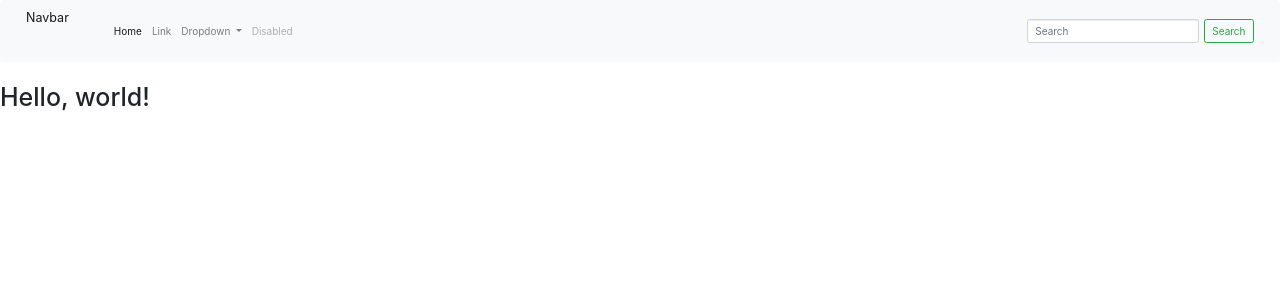
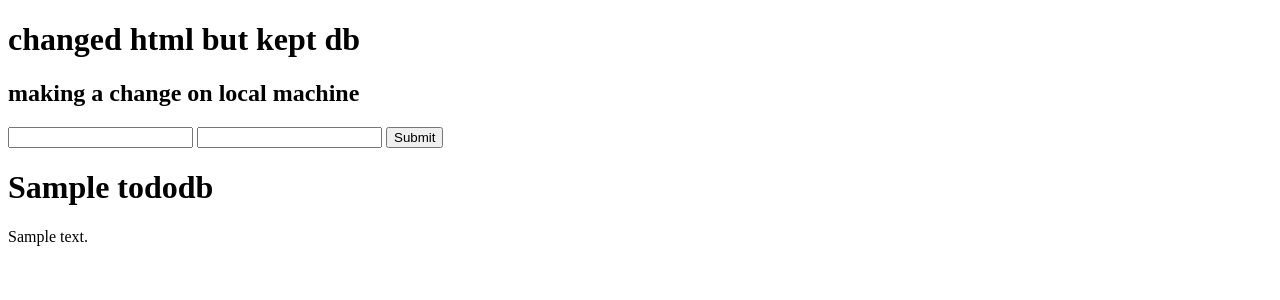
Before and after one commit to SalamaZack/SeaNotes, a Flask app: page / in a window 1280 px wide. Shown: the top 300 px of the page. Run offline with Flask 2, Linux system fonts and the light colour scheme; a database or web service that is not in the repository returns one stand-in record (values such as "Sample title"); some libraries are stand-ins or nearby versions.

Commit message:
Revert "rebuilding entire project to get bootstrap working"
This reverts commit 5f094492aa0360d3ec2bca4ec27fc7d2ac0078b9.

```diff
--- a/app/server.py
+++ b/app/server.py
@@ -1,15 +1,31 @@
 from flask import Flask, redirect, url_for, request, render_template
 from pymongo import MongoClient
-from flask_bootstrap import Bootstrap
 
 app = Flask(__name__)
-Bootstrap(app)
-app.static_folder = 'static'
+
+client = MongoClient('mongo', 27017)
+db = client.tododb
 
 
 @app.route('/')
 def todo():
-    return render_template('index.html')
+
+    _items = db.tododb.find()
+    items = [item for item in _items]
+
+    return render_template('index.html', items=items)
+
+
+@app.route('/new', methods=['POST'])
+def new():
+
+    item_doc = {
+        'name': request.form['name'],
+        'description': request.form['description']
+    }
+    db.tododb.insert_one(item_doc)
+
+    return redirect(url_for('todo'))
 
 if __name__ == "__main__":
     app.run(host='0.0.0.0', debug=True)
--- a/app/templates/index.html
+++ b/app/templates/index.html
@@ -1,69 +1,19 @@
-{% extends "bootstrap/base.html" %}
-{% block body %}
-<!doctype html>
-<html lang="en">
-  <style type="text/css">
-.navbar .container .navbar-brand {
-    color: #373535 !important;
-    font-size: 40px;
-    margin: 8px 0;
-}
-</style>
-  <head>
-    <!-- Required meta tags -->
-    <meta charset="utf-8">
-    <meta name="viewport" content="width=device-width, initial-scale=1, shrink-to-fit=no">
+<!DOCTYPE html>
+<html>
+<head>
+    <h1>changed html but kept db</h1>
+    <h2>making a change on local machine</h2>
+</head>
+<body>
+<form action="/new" method="POST">
+    <input type="text" name="name"></input>
+    <input type="text" name="description"></input>
+    <input type="submit"></input>
+  </form>
 
-    <!-- Bootstrap CSS -->
-    <link rel="stylesheet" href="https://stackpath.bootstrapcdn.com/bootstrap/4.3.1/css/bootstrap.min.css" integrity="sha384-ggOyR0iXCbMQv3Xipma34MD+dH/1fQ784/j6cY/iJTQUOhcWr7x9JvoRxT2MZw1T" crossorigin="anonymous">
-
-    <nav class="navbar navbar-expand-lg navbar-light bg-light">
-      <a class="navbar-brand" href="#">Navbar</a>
-      <button class="navbar-toggler" type="button" data-toggle="collapse" data-target="#navbarSupportedContent" aria-controls="navbarSupportedContent" aria-expanded="false" aria-label="Toggle navigation">
-        <span class="navbar-toggler-icon"></span>
-      </button>
-
-      <div class="collapse navbar-collapse" id="navbarSupportedContent">
-        <ul class="navbar-nav mr-auto">
-          <li class="nav-item active">
-            <a class="nav-link" href="#">Home <span class="sr-only">(current)</span></a>
-          </li>
-          <li class="nav-item">
-            <a class="nav-link" href="#">Link</a>
-          </li>
-          <li class="nav-item dropdown">
-            <a class="nav-link dropdown-toggle" href="#" id="navbarDropdown" role="button" data-toggle="dropdown" aria-haspopup="true" aria-expanded="false">
-              Dropdown
-            </a>
-            <div class="dropdown-menu" aria-labelledby="navbarDropdown">
-              <a class="dropdown-item" href="#">Action</a>
-              <a class="dropdown-item" href="#">Another action</a>
-              <div class="dropdown-divider"></div>
-              <a class="dropdown-item" href="#">Something else here</a>
-            </div>
-          </li>
-          <li class="nav-item">
-            <a class="nav-link disabled" href="#">Disabled</a>
-          </li>
-        </ul>
-        <form class="form-inline my-2 my-lg-0">
-          <input class="form-control mr-sm-2" type="search" placeholder="Search" aria-label="Search">
-          <button class="btn btn-outline-success my-2 my-sm-0" type="submit">Search</button>
-        </form>
-      </div>
-    </nav>
-
-    <title>Hello, world!</title>
-  </head>
-  <body>
-    <h1>Hello, world!</h1>
-
-    <!-- Optional JavaScript -->
-    <!-- jQuery first, then Popper.js, then Bootstrap JS -->
-    <script src="https://code.jquery.com/jquery-3.3.1.slim.min.js" integrity="sha384-q8i/X+965DzO0rT7abK41JStQIAqVgRVzpbzo5smXKp4YfRvH+8abtTE1Pi6jizo" crossorigin="anonymous"></script>
-    <script src="https://cdnjs.cloudflare.com/ajax/libs/popper.js/1.14.7/umd/popper.min.js" integrity="sha384-UO2eT0CpHqdSJQ6hJty5KVphtPhzWj9WO1clHTMGa3JDZwrnQq4sF86dIHNDz0W1" crossorigin="anonymous"></script>
-    <script src="https://stackpath.bootstrapcdn.com/bootstrap/4.3.1/js/bootstrap.min.js" integrity="sha384-JjSmVgyd0p3pXB1rRibZUAYoIIy6OrQ6VrjIEaFf/nJGzIxFDsf4x0xIM+B07jRM" crossorigin="anonymous"></script>
-  </body>
+  {% for item in items %}
+    <h1> {{ item.name }} </h1>
+    <p> {{ item.description }} <p>
+  {% endfor %}
+</body>
 </html>
-
-{%- endblock %}
--- /dev/null
+++ b/app/wsgi.py
@@ -0,0 +1,4 @@
+from app.server import app
+
+if __name__ == "__main__":
+    app.run()
--- a/notes.txt
+++ b/notes.txt
@@ -25,8 +25,3 @@ docker-compose build
     #build up new images. Does not reset database. Use this when making changes
 docker-compose up
     #run everything
-
-------
-
-links:
-https://github.com/brettvanderwerff/Reddit-Guestbook/blob/master/templates/base.html
```
Also changed, not shown: app/templates/test.html (added, +9 -0 lines), docker-compose.yml (added, +16 -0 lines), requirements.txt (+5 -33 lines), uwsgi.ini (added, +13 -0 lines), README.md, 4 other files.
